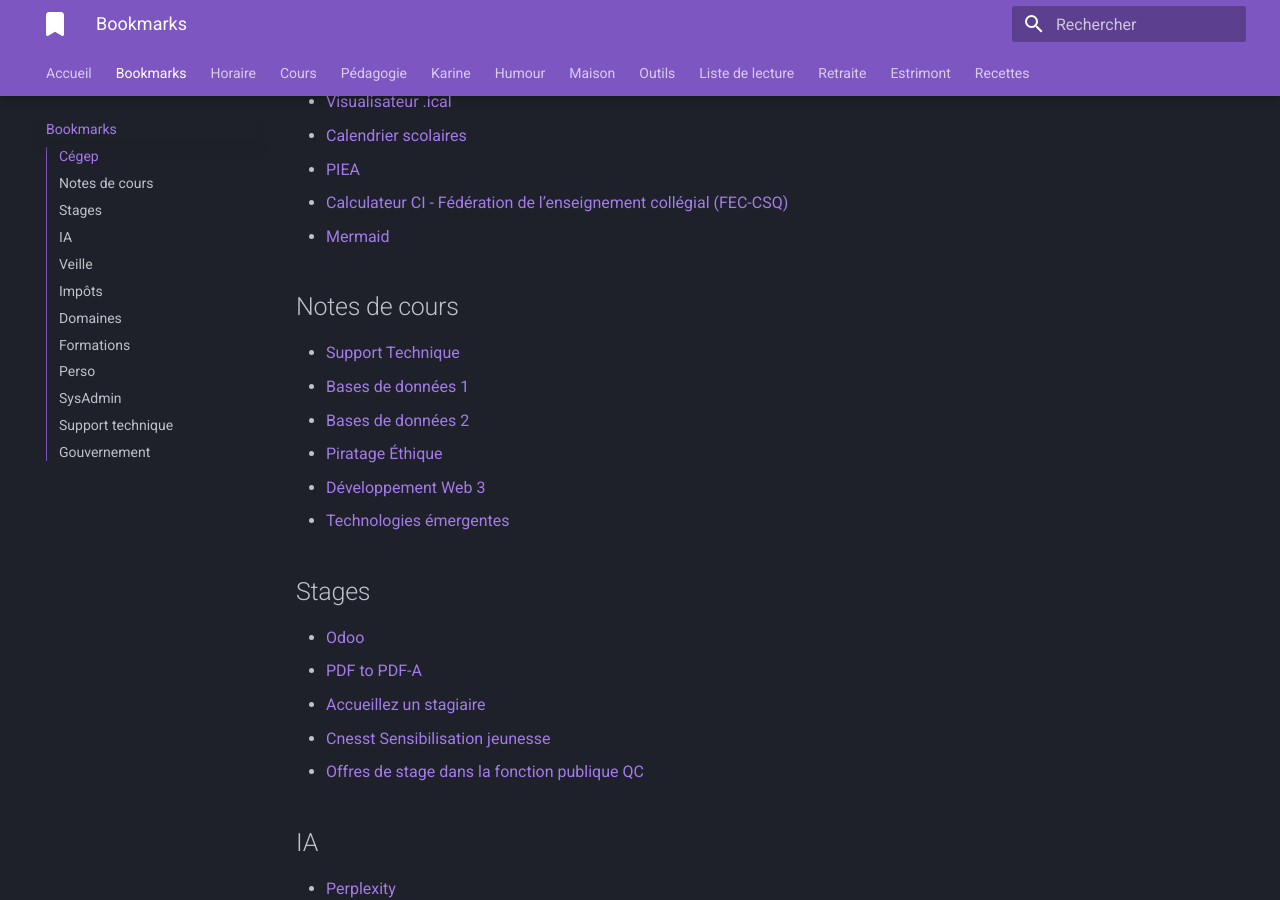
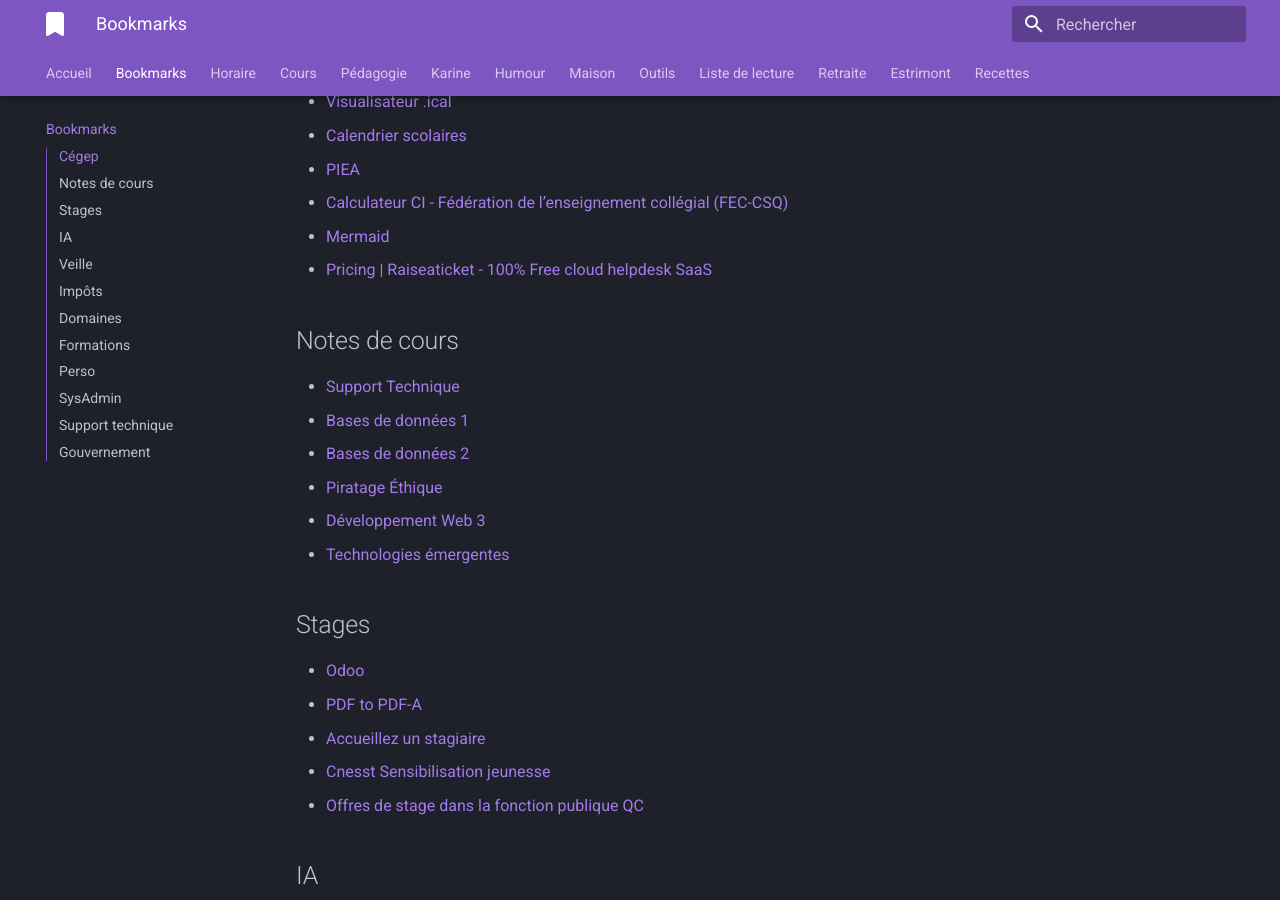
Before and after one commit to jaixan/bm, an MkDocs documentation site: the page built from docs/bookmarks.md, in a window 1280 px wide and 900 px high, scrolled down 490 px. Built offline with MkDocs 1.6.1 and Material for MkDocs 9.7.7, drawn with Linux system fonts in a browser that asks for light colours.

Commit message:
nouveaux bm

```diff
--- a/docs/bookmarks.md
+++ b/docs/bookmarks.md
@@ -16,6 +16,7 @@
 - [PIEA](https://www.cegepvicto.ca/wp-content/uploads/2023/04/Politique-institutionnelle-devaluation-des-apprentissages-PIEA.pdf)
 - [Calculateur CI - Fédération de l’enseignement collégial (FEC-CSQ)](https://fec.lacsq.org/calculateur-ci/)
 - [Mermaid](https://mermaid.js.org/intro/)
+- [Pricing | Raiseaticket - 100% Free cloud helpdesk SaaS](https://raiseaticket.com/pricing)
 
 ## Notes de cours
 
```
Also changed, not shown: 1 other file.
